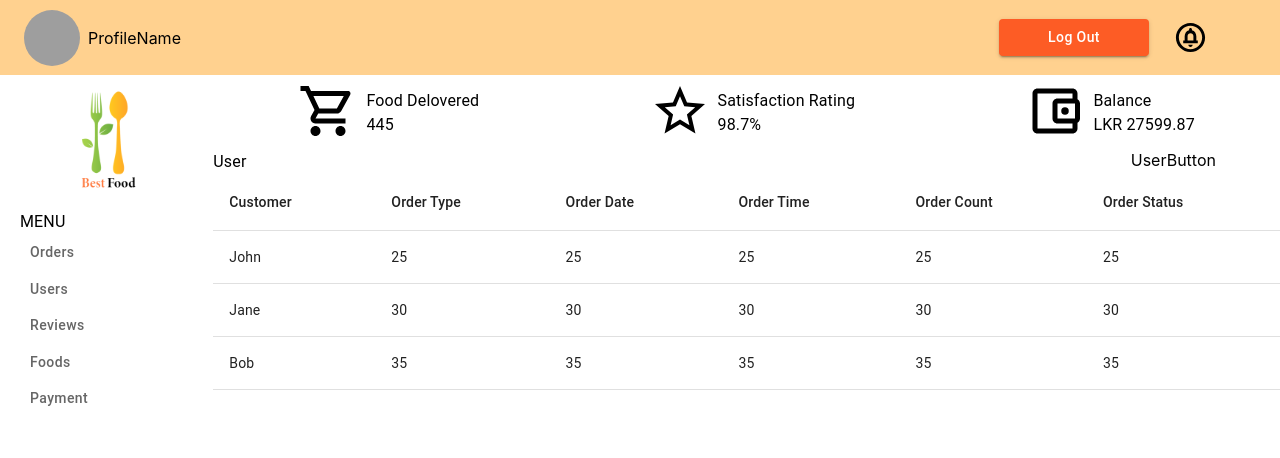
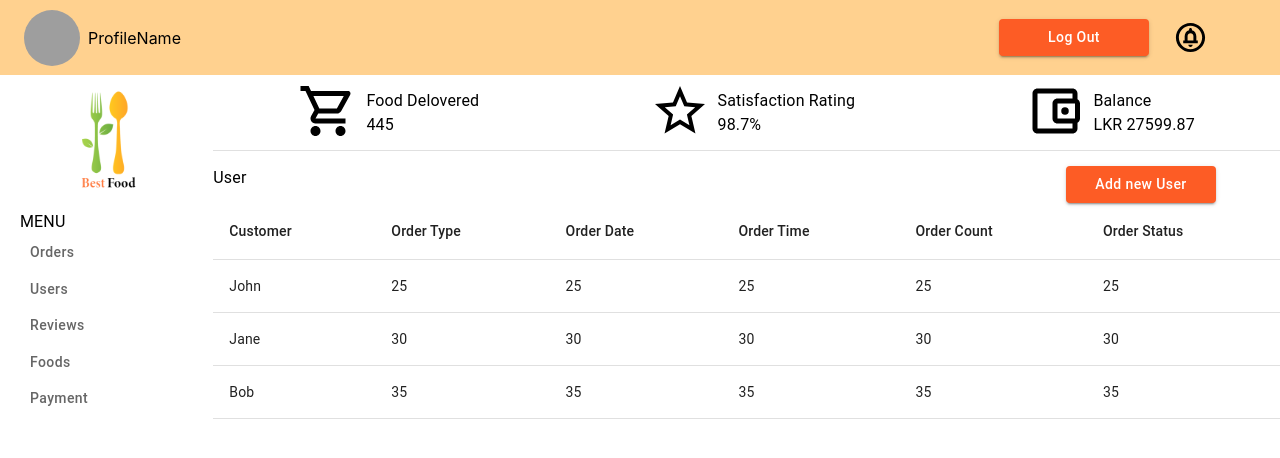
Before and after one commit to shakuvi/final-project-web-frontend, a React (Create React App) app: page /users in a window 1280 px wide. Shown: the top 458 px of the page. Built offline with nearby package versions, Linux system fonts and the light colour scheme; grey boxes are pictures that could not be loaded.

Commit message:
Add divider to statistic nav bar and User drawer created

```diff
--- a/src/components/user/DrawerDropDownWithLabel.js
+++ b/src/components/user/DrawerDropDownWithLabel.js
@@ -8,7 +8,7 @@ export default function DrawerDropDownWithLabel() {
     setAge(event.target.value);
   };
   return (
-    <div>
+    <div style={{ textAlign: "left" }}>
       <Typography>Role</Typography>
       <Select
         fullWidth
--- a/src/components/user/UserButton.js
+++ b/src/components/user/UserButton.js
@@ -1,5 +1,19 @@
+import { Button } from "@mui/material";
 import React from "react";
 
-export default function UserButton() {
-  return <div>UserButton</div>;
+export default function UserButton({ info }) {
+  return (
+    <div>
+      <Button
+        variant="contained"
+        sx={{
+          backgroundColor: "#FD5C25",
+          textTransform: "none",
+          width: 150,
+        }}
+      >
+        {info}
+      </Button>
+    </div>
+  );
 }
--- a/src/layouts/Users/UserDrawer.js
+++ b/src/layouts/Users/UserDrawer.js
@@ -2,6 +2,7 @@ import { Typography } from "@mui/material";
 import React from "react";
 import DrawerInputBoxWithLabel from "../../components/user/DrawerInputBoxWithLabel";
 import DrawerDropDownWithLabel from "../../components/user/DrawerDropDownWithLabel";
+import UserButton from "../../components/user/UserButton";
 
 export default function UserDrawer() {
   return (
@@ -9,7 +10,14 @@ export default function UserDrawer() {
       <div style={{ paddingLeft: 20 }}>
         <Typography>User Details</Typography>
       </div>
-      <div style={{ marginLeft: "auto", marginRight: "auto", width: "90%" }}>
+      <div
+        style={{
+          marginLeft: "auto",
+          marginRight: "auto",
+          width: "90%",
+          textAlign: "center",
+        }}
+      >
         <div style={{ paddingTop: 10, paddingBottom: 10 }}>
           <DrawerInputBoxWithLabel info={{ label: "Name" }} />
         </div>
@@ -23,6 +31,9 @@ export default function UserDrawer() {
           <DrawerInputBoxWithLabel info={{ label: "Address" }} />
         </div>
       </div>
+      <div style={{ textAlign: "center", paddingTop: 130 }}>
+        <UserButton info={"Update"} />
+      </div>
     </div>
   );
 }
--- a/src/layouts/Users/UserLayout.js
+++ b/src/layouts/Users/UserLayout.js
@@ -12,7 +12,7 @@ export default function UserLayout() {
           <Typography>User</Typography>
         </Grid2>
         <Grid2 item>
-          <UserButton />
+          <UserButton info={"Add new User"} />
         </Grid2>
       </Grid2>
       <User />
--- a/src/layouts/common/StatisticNavBar.js
+++ b/src/layouts/common/StatisticNavBar.js
@@ -4,6 +4,7 @@ import Grid2 from "@mui/material/Unstable_Grid2/Grid2";
 import ShoppingCartOutlinedIcon from "@mui/icons-material/ShoppingCartOutlined";
 import StarBorderOutlinedIcon from "@mui/icons-material/StarBorderOutlined";
 import AccountBalanceWalletOutlinedIcon from "@mui/icons-material/AccountBalanceWalletOutlined";
+import { Divider } from "@mui/material";
 
 const snavitems = [
   {
@@ -45,6 +46,9 @@ export default function StatisticNavBar() {
           );
         })}
       </Grid2>
+      <div style={{ paddingBottom: 15 }}>
+        <Divider />
+      </div>
     </div>
   );
 }
```
